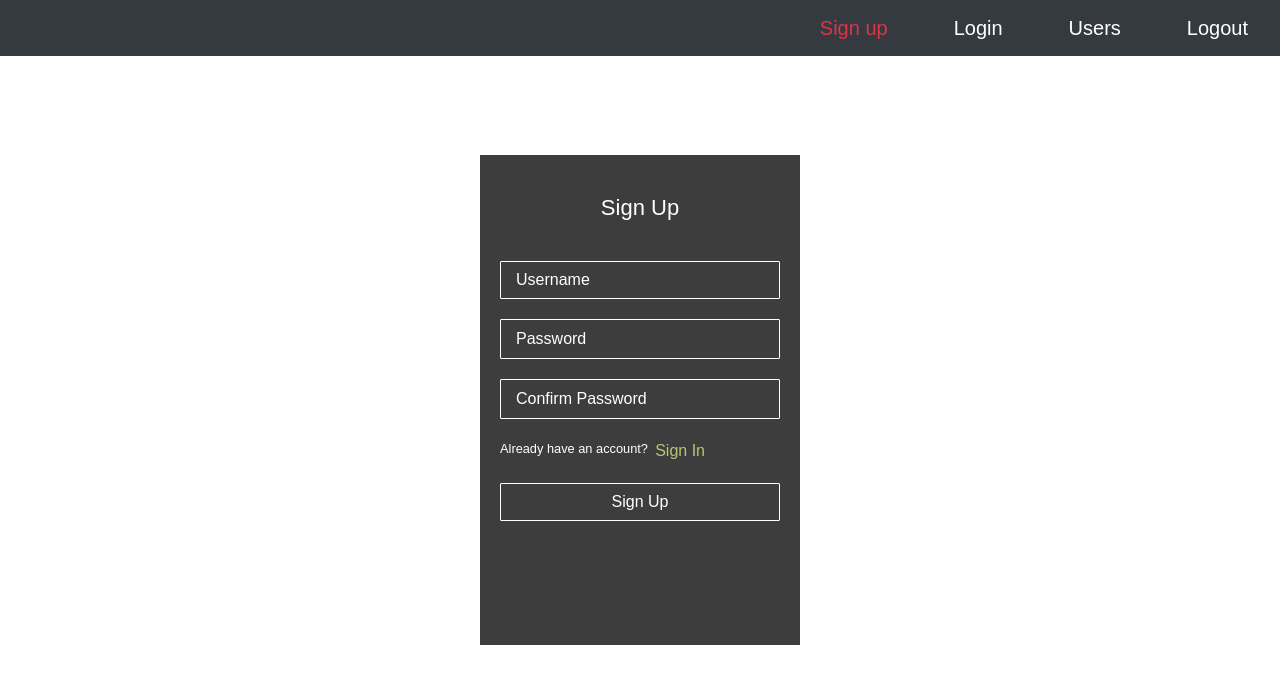
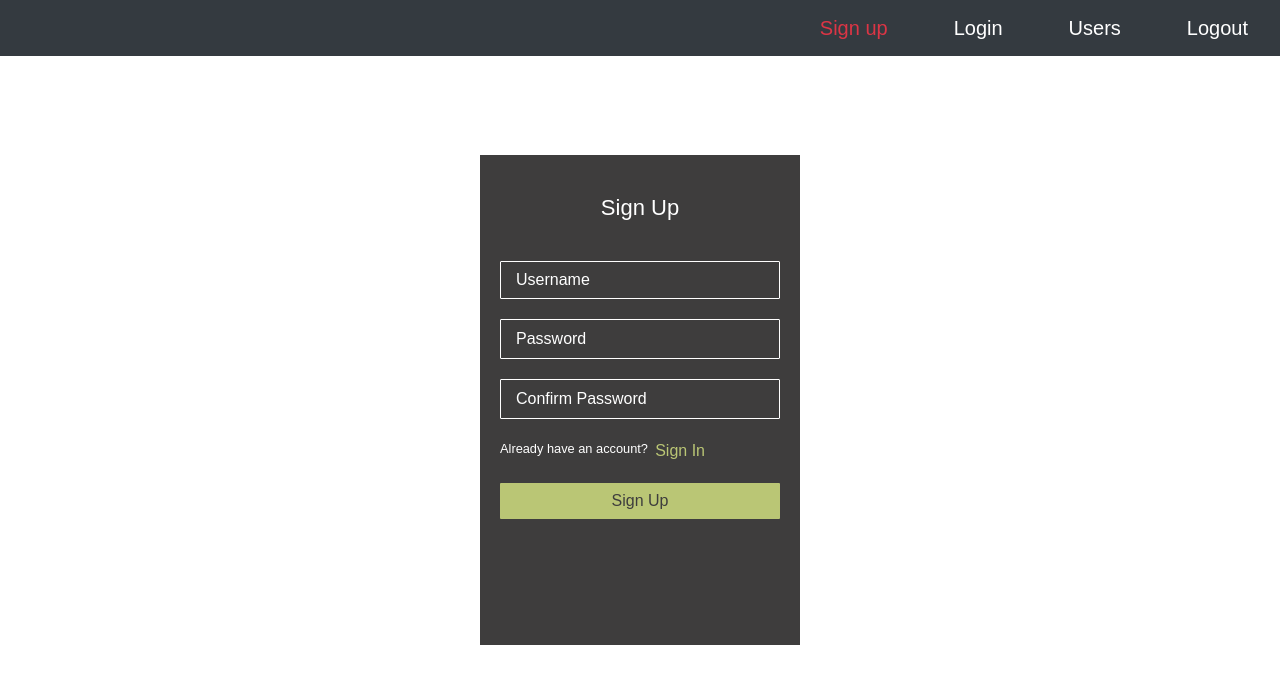
Before and after one commit to ernaddelic/CRUD-APP, an Angular app in the folder angular/: page /signup in a window 1280 px wide. Shown: the top 684 px of the page. Built offline with nearby package versions, Linux system fonts and the light colour scheme.

Commit message:
new style for search input

```diff
--- a/angular/src/styles.css
+++ b/angular/src/styles.css
@@ -74,7 +74,11 @@ h1 {
 
 .users, .form {
       width: 800px;
-      margin: 200px auto;
+      margin: 150px auto;
+}
+.search {
+      width: 800px;
+      margin: 10px auto;
 }
 .add {
       margin-bottom: 20px;
@@ -134,7 +138,7 @@ h1 {
 }
 
 
-.form-wrap input[type="button"] {
+.form-wrap input[type="submit"] {
       background: #bac675;
       border: 0;
       cursor: pointer;
```
